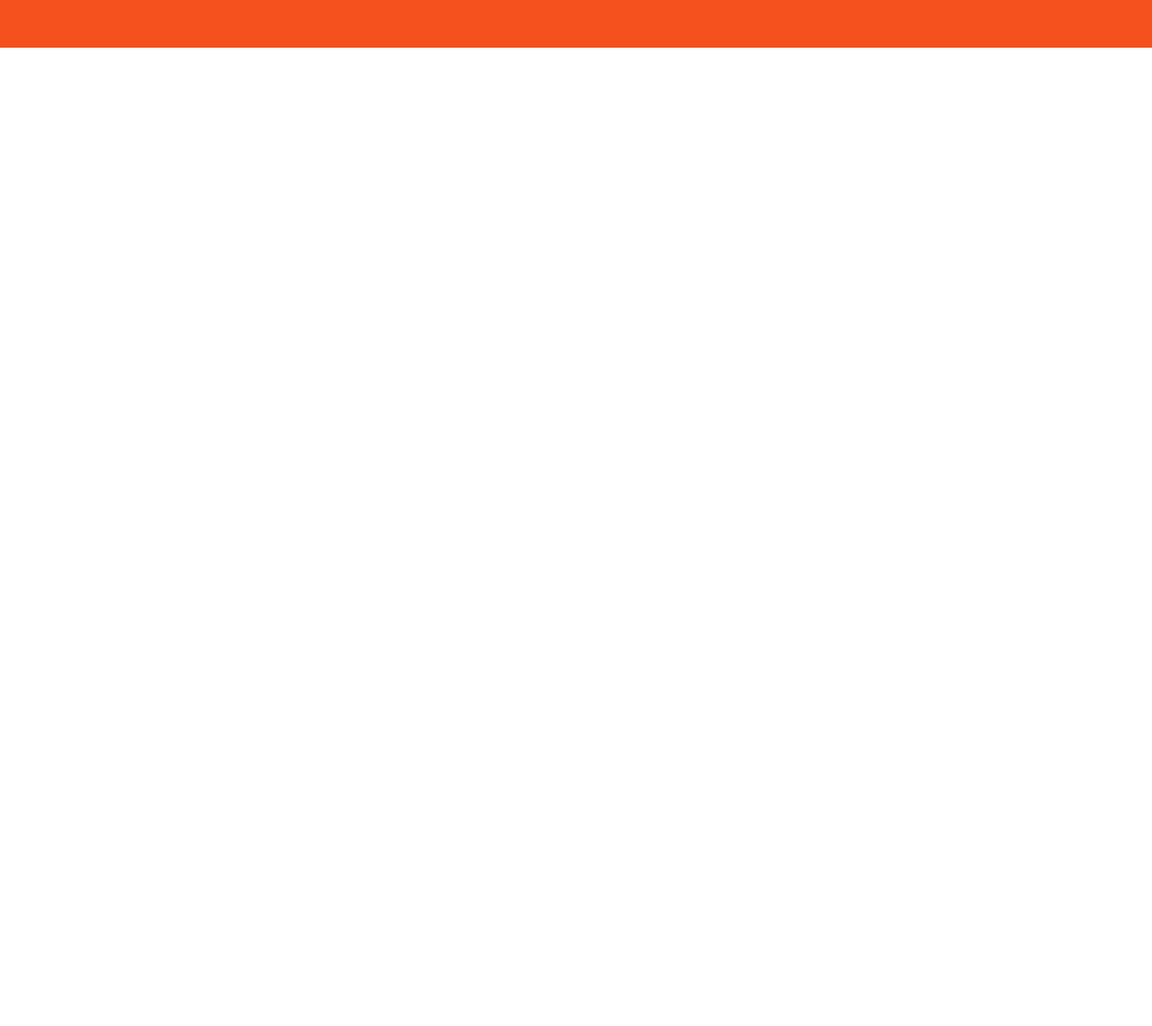
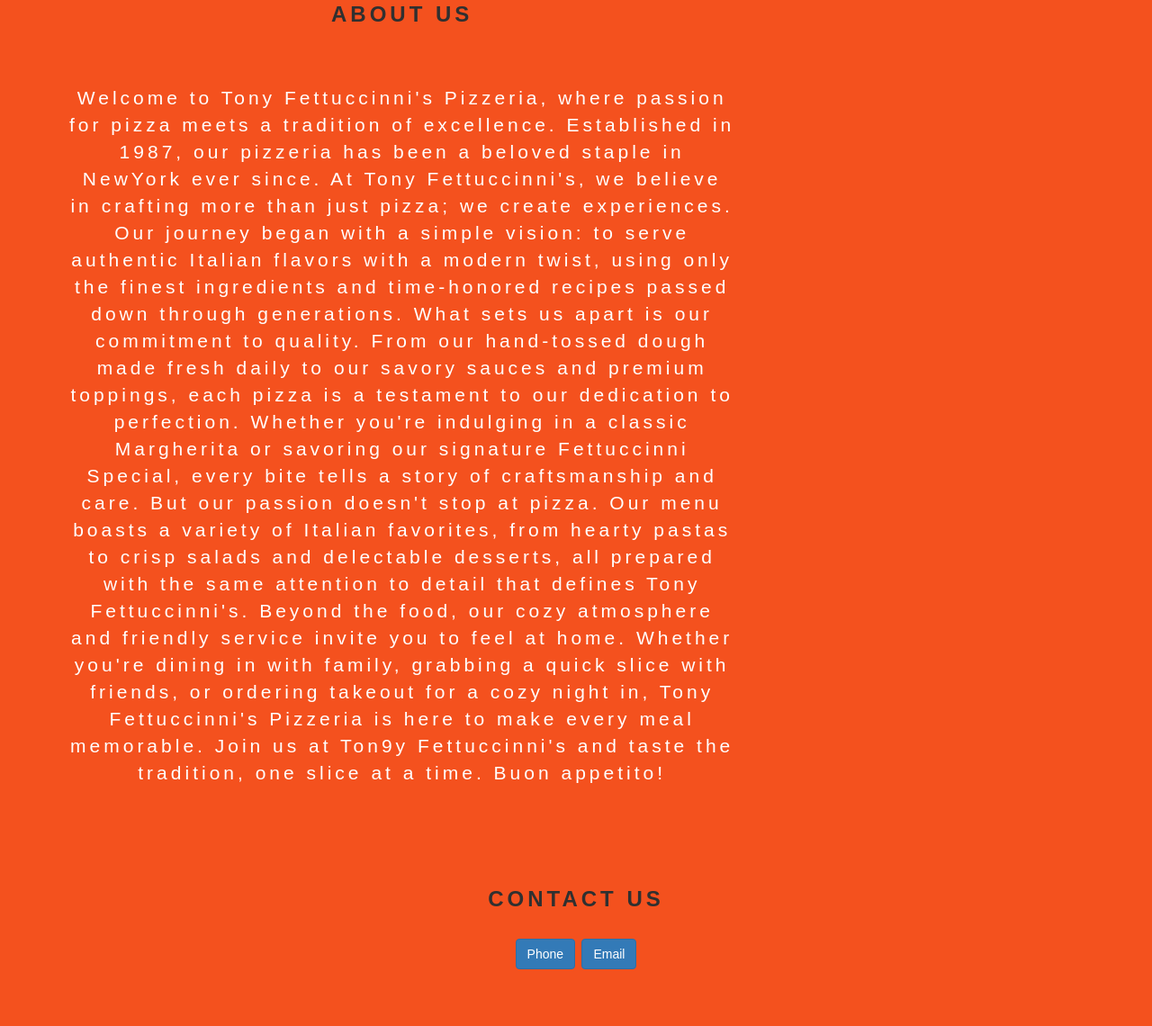
Before and after one commit to amacken3/QuickStart-Project-1, a plain HTML site: page index.html in a window 1280 px wide. Shown: the part 491-1631 px from the top of the page at 90% size. Before the commit the page ends 800 px from the top, so only its background shows below. Drawn offline with nearby package versions, Linux system fonts and the light colour scheme.

Commit message:
Update index.html
Still having issues with adding and fixing webpage, so I had to add it directly this time.

```diff
--- a/index.html
+++ b/index.html
@@ -205,6 +205,29 @@
             </div><div class="jumbotron text-center">
             <h1>Tony Fettuccinni's Pizzaria</h1>
             <p>Buon appetito!</p>
+                <div id="about" class="container-fluid">
+  <div class="row">
+    <div class="col-sm-8">
+      <h2>About Us</h2><br>
+      <br>
+      <p>Welcome to Tony Fettuccinni's Pizzeria, where passion for pizza meets a tradition of excellence. Established in 1987, our pizzeria has been a beloved staple in NewYork ever since.
+
+        At Tony Fettuccinni's, we believe in crafting more than just pizza; we create experiences. Our journey began with a simple vision: to serve authentic Italian flavors with a modern twist, using only the finest ingredients and time-honored recipes passed down through generations.
+
+        What sets us apart is our commitment to quality. From our hand-tossed dough made fresh daily to our savory sauces and premium toppings, each pizza is a testament to our dedication to perfection. Whether you're indulging in a classic Margherita or savoring our signature Fettuccinni Special, every bite tells a story of craftsmanship and care.
+
+        But our passion doesn't stop at pizza. Our menu boasts a variety of Italian favorites, from hearty pastas to crisp salads and delectable desserts, all prepared with the same attention to detail that defines Tony Fettuccinni's.
+
+        Beyond the food, our cozy atmosphere and friendly service invite you to feel at home. Whether you're dining in with family, grabbing a quick slice with friends, or ordering takeout for a cozy night in, Tony Fettuccinni's Pizzeria is here to make every meal memorable.
+
+        Join us at Ton9y Fettuccinni's and taste the tradition, one slice at a time. Buon appetito!</p>
+      <br>
+  </div>
+</div>
+<div id="contact us" class="container-fluid">
+  <h2>Contact Us</h2>
+  <button type="button" class="btn btn-primary">Phone</button>
+  <button type="button" class="btn btn-primary">Email</button>
         </div>
 
     </body>
```
